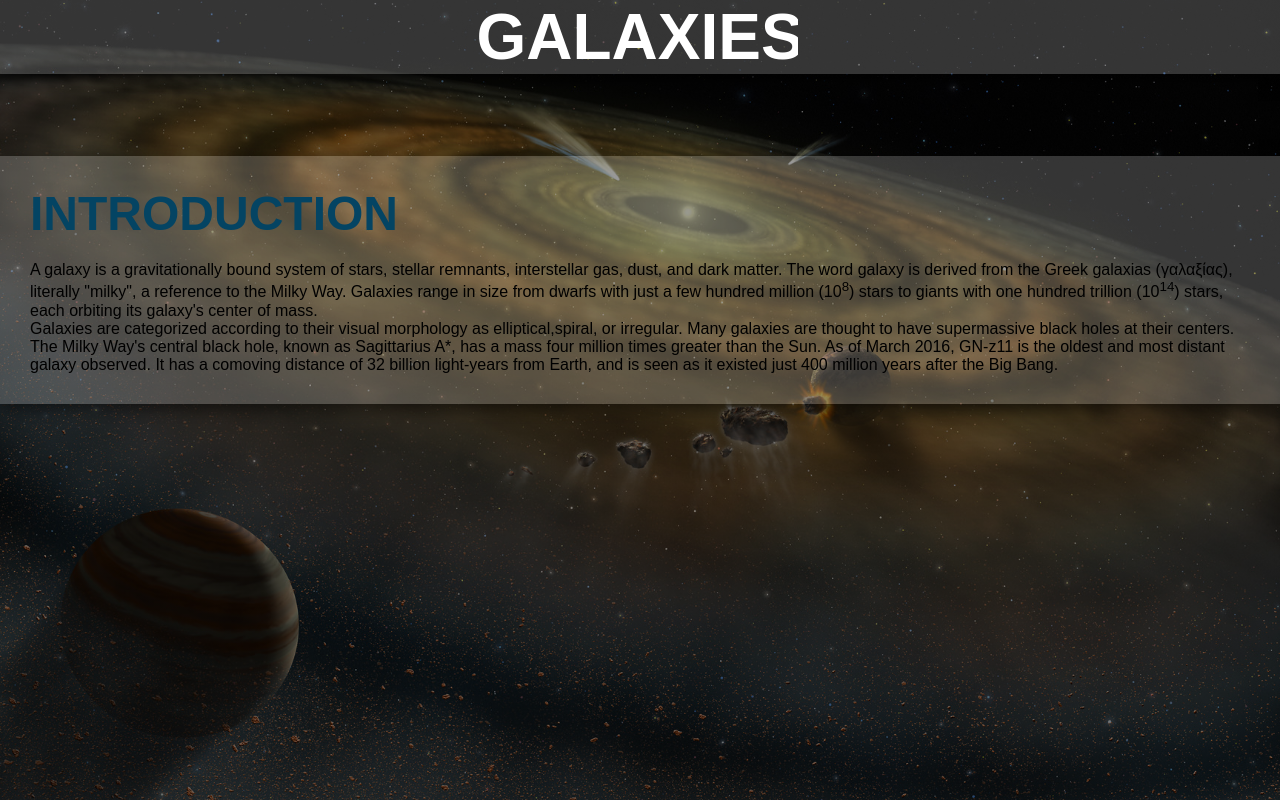
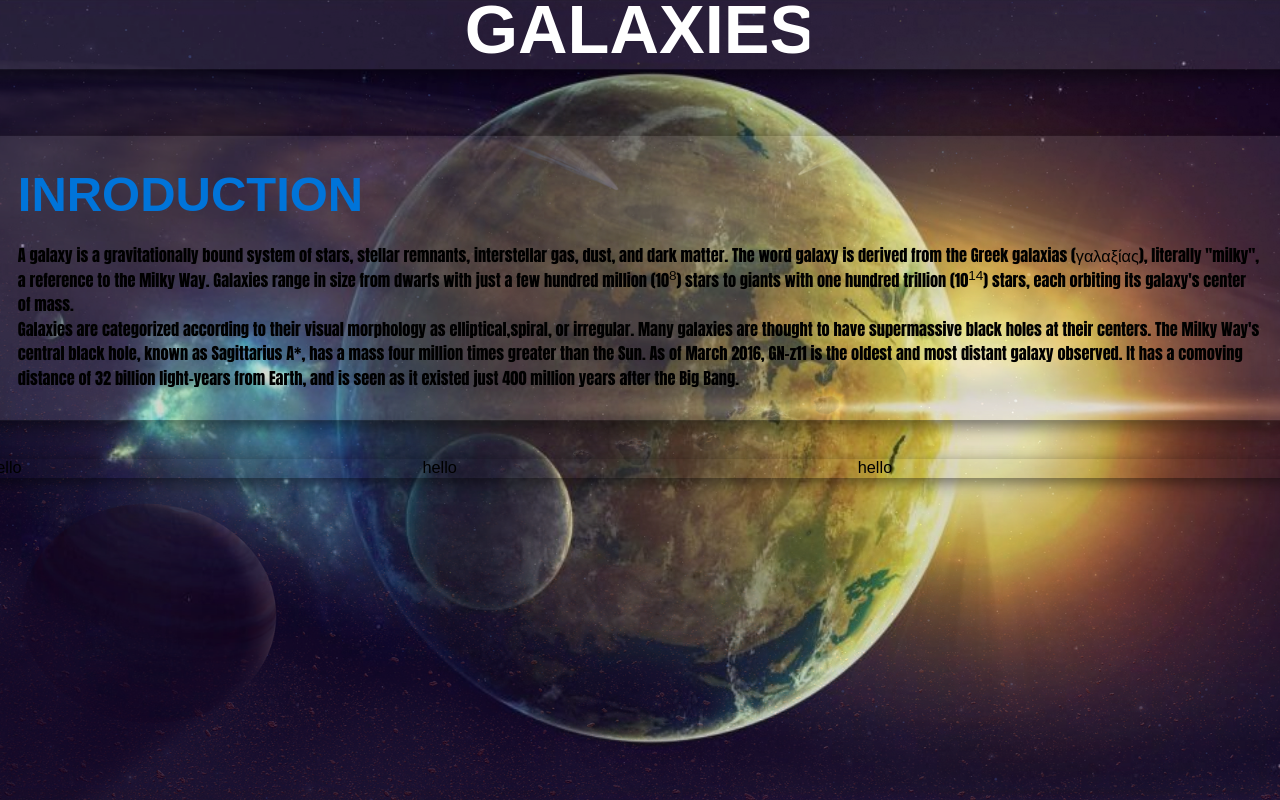
Before and after one commit to sumitsinghghuraiya/NoobccProjects, a plain HTML site: page index.html in a window 1280 px wide. Drawn offline with Linux system fonts and the light colour scheme.

Commit message:
new done

```diff
--- /dev/null
+++ b/back.js
@@ -0,0 +1,9 @@
+
+function changeBg()
+{
+  var images = ['url("images/main.jpg")','url("images/beauty.jpg")','url(images/greg.jpg)'];
+  var header = document.querySelector('header');
+  var bg = images[Math.floor(Math.random() * images.length)];
+  header.style.backgroundImage = bg ;
+}
+setInterval(changeBg,5000);
--- a/galaxy.css
+++ b/galaxy.css
@@ -1,31 +1,42 @@
+
 * {
   margin: 0px;
   padding: 0px;
   box-sizing: border-box;
   font-family: sans-serif;
+  overflow: hidden;
 }
 header {
-  background-image: linear-gradient(rgba(0, 0, 0, 0.5), rgba(0, 0, 0, 0.5)),
-  url("images/149890main_BetaPictDiskbMac.jpg");
+  background-image: url('images/beauty.jpg');
   background-repeat: no-repeat;
   background-position: center;
   background-size: cover;
   height: 100vh;
+  overflow: hidden;
+  background-clip: border-box;
+  -webkit-transition: 0.3s ease-in-out, -webkit-transform 0.3s ease-in-out;
+  -moz-transition: 0.3s ease-in-out, -moz-transform 0.3s ease-in-out;
+  transition: 0.3s ease-in-out, transform 0.3s ease-in-out;
+}
+header:hover{
+  transform: scale(1.02);
 }
 .container
 {
-  width: 100%;
+  width: 100vw;
   height: 70%;
+  left: 10px;
+  right: 10px;
   display: grid;
   align-items: center;
+  justify-content: center;
   grid-template-rows: 1fr 1fr 1fr;
-  grid-row-gap: 0.4px;
-
 }
 .while-text
 {
-  color: black;
+  color: #000;
   margin: 0;
+  font-family: Impact, Haettenschweiler, 'Arial Narrow Bold', sans-serif;
 }
 .bond
 {
@@ -33,7 +44,7 @@ header {
   padding: 0;
   font-size: 48px;
   text-transform: uppercase;
-  color: #044463;
+  color: #0074D9;
 }
 .box{
   position: relative;
@@ -42,18 +53,51 @@ header {
   display: grid;
   justify-content: center;
   box-sizing: border-box;
-  background: rgba(255,255,255,.2);
+  background: rgba(255,255,255,.1);
   box-shadow: 0 5px 15px rgba(0,0,0, .5);
+  cursor: point;
+  -webkit-transition: 0.3s ease-in-out, -webkit-transform 0.3s ease-in-out;
+  -moz-transition: 0.3s ease-in-out, -moz-transform 0.3s ease-in-out;
+  transition: 0.3s ease-in-out, transform 0.3s ease-in-out;
+}
 
+.box:hover {
+  transform: scale(1.03);
 }
 
 .galaxy
 {
+
   display: grid;
   justify-content: center;
   align-self: baseline;
-  background:rgba(255,255,255,.2);
+  background:rgba(255,255,255,.1);
   box-shadow: 0 5px 15px rgba(0,0,0, .5);
+  -webkit-transition: 0.3s ease-in-out, -webkit-transform 0.3s ease-in-out;
+  -moz-transition: 0.3s ease-in-out, -moz-transform 0.3s ease-in-out;
+  transition: 0.3s ease-in-out, transform 0.3s ease-in-out;
+}
+.galaxy:hover{
+  transform: scale(1.05);
+}
+.gridl
+{
+  display: grid;
+  justify-content: center;
+  padding: 0;
+  max-width: 100vw;
+  position: relative;
+  box-sizing: border-box;
+  box-shadow: 0 5px 15px rgba(0,0,0, .5);
+  grid-template-columns: 1fr 1fr 1fr;
+  grid-column-gap: 0.2px;
+
+}
+.gridl .card
+{
+
+
+
 }
 
 h3 {
--- a/index.html
+++ b/index.html
@@ -6,7 +6,6 @@
     <title>Galaxies:)</title>
     <meta name='viewport' content='width=device-width, initial-scale=1'>
     <link rel='stylesheet' type='text/css' media='screen' href='galaxy.css'>
-
 </head>
 <body>
 
@@ -16,28 +15,35 @@
                <h3 data-text="Galaxies"> Galaxies </h3>
             </div>
             <div class="box">
-            <h2 class="bond" >Introduction</h2>
-            <p class="while-text">A galaxy is a gravitationally bound system of stars, stellar remnants, interstellar gas, dust, and dark matter. The word galaxy is derived from the Greek galaxias (γαλαξίας), literally "milky", a reference to the Milky Way. Galaxies range in size from dwarfs with just a few hundred million (10<sup>8</sup>)
+            <h2 class="bond" ><label> Inroduction </label></h2>
+            <label class="while-text">A galaxy is a gravitationally bound system of stars, stellar remnants, interstellar gas, dust, and dark matter. The word galaxy is derived from the Greek galaxias (γαλαξίας), literally "milky", a reference to the Milky Way. Galaxies range in size from dwarfs with just a few hundred million (10<sup>8</sup>)
                  stars to giants with one hundred trillion (10<sup>14</sup>) stars, each orbiting its galaxy's center of mass.
                 <br>Galaxies are categorized according to their visual morphology as elliptical,spiral, or irregular. Many galaxies are thought to have supermassive black holes at their centers.
                  The Milky Way's central black hole, known as Sagittarius A*, has a mass four million times greater than the Sun. As of March 2016, GN-z11 is the oldest and most distant galaxy observed.
                  It has a comoving distance of 32 billion light-years from Earth, and is seen as it existed just 400 million years after the Big Bang.
-              </p>
+            </label>
             </div>
             <div class="gridl">
-                <div class="wrap"></div>
+                <div class="card">
+                    <div class="card-image"></div>
+                    <div class="card-text">hello</div>
+                    <div class="card-stats"></div>
+                </div>
+                <div class="card">
+                    <div class="card-image"></div>
+                    <div class="card-text">hello</div>
+                    <div class="card-stats"></div>
+                </div>
+                <div class="card">
+                    <div class="card-image"></div>
+                    <div class="card-text">hello</div>
+                    <div class="card-stats"></div>
+                </div>
 
             </div>
         </div>
-
     </header>
-
-
-
-
-
-
-
+    <script src="back.js"></script>
 
 
 </body>
```
Also changed, not shown: images/AGN.jpg (renamed from images/AGN_1160_Lede.jpg), images/Andromeda.jpg (renamed from images/Andromeda_Galaxy_560mm_FL.jpg), images/alazar.jpg (added), images/beauty.jpg (added), images/king.jpg (renamed from images/66be7922881ea8c3bcb1bd40ba12a797.jpg), images/magelli.jpg (renamed from images/magellaniccl.jpg), images/main.jpg (renamed from images/149890main_BetaPictDiskbMac.jpg), 1 other file.
